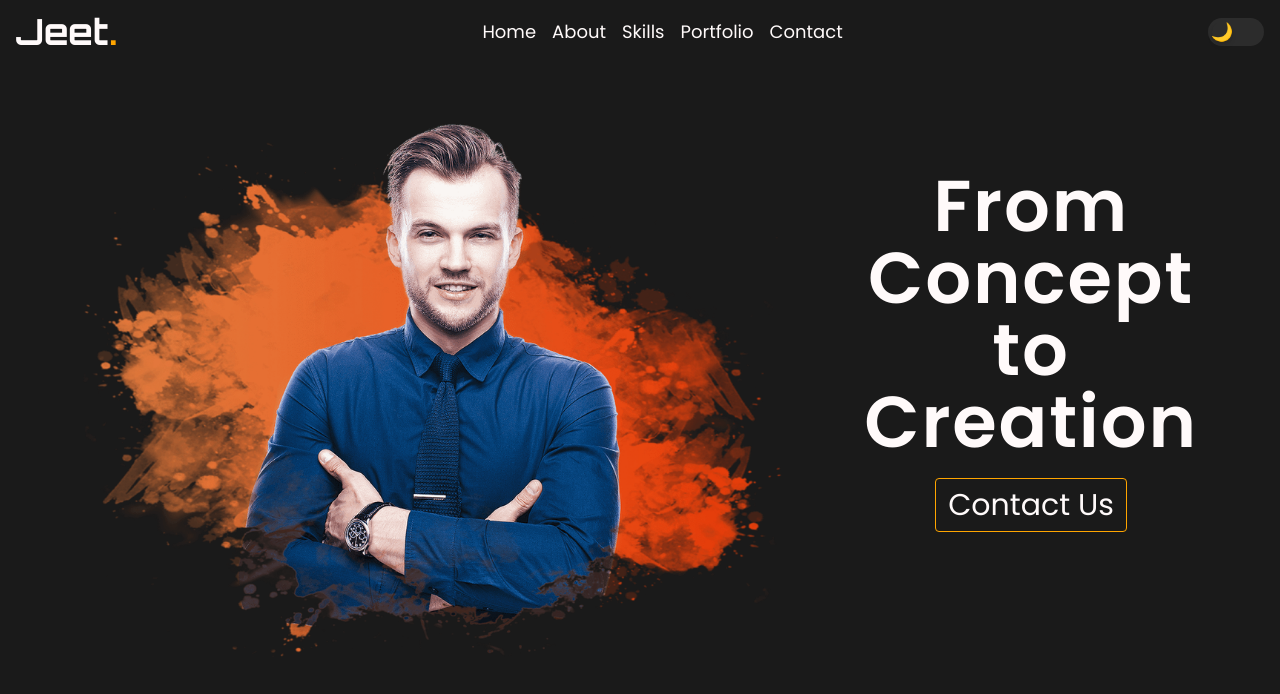
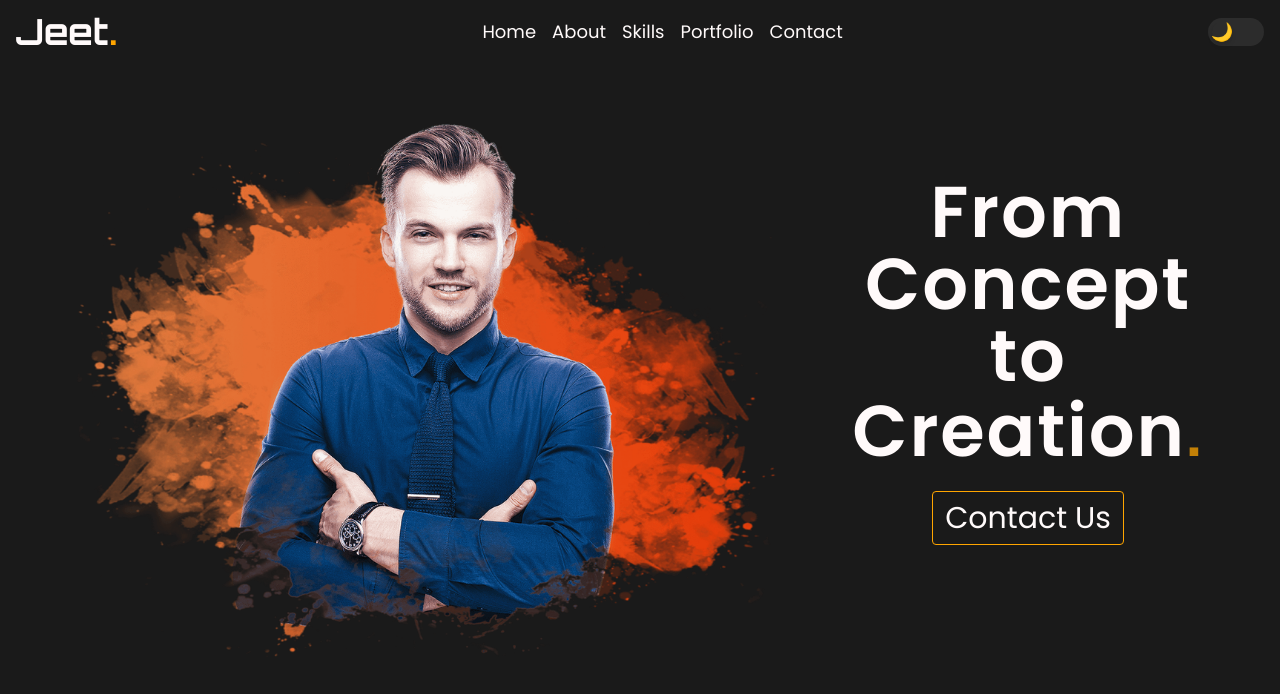
Before and after one commit to jeetsingh008/my-portfolio, a Next.js app: page / in a window 1280 px wide. Shown: the top 694 px of the page. Built offline with nearby package versions, Linux system fonts and the light colour scheme.

Commit message:
styling changes

```diff
--- a/components/home/Hero.tsx
+++ b/components/home/Hero.tsx
@@ -22,9 +22,9 @@ const HeroSection = () => {
           <p className="text-center text-4xl sm:text-6xl md:text-7xl xl:text-7xl font-semibold tracking-wide">
             From <br /> <span>Concept</span>
             <br />
-            to <br /> <span>Creation</span>
+            to <br /> <span>Creation</span><span className="text-orange animate-pulse font-orbitron">.</span>
           </p>
-          <div className="flex justify-center items-center m-5">
+          <div className="flex justify-center items-center mt-6">
             <button className="border border-orange rounded-sm text-xl lg:text-2xl xl:text-3xl px-3 py-2 hover:bg-orange hover:text-gray-dark transition-colors duration-300 ease-in-out">
               Contact Us
             </button>
--- a/src/app/page.tsx
+++ b/src/app/page.tsx
@@ -11,7 +11,7 @@ const HomeContent = () => {
 
   return (
     <div
-      className={`w-full min-h-screen ${
+      className={`w-full min-h-screen transition-colors duration-300 ease-in-out ${
         themeMode === "dark"
           ? "bg-gray-dark text-snow"
           : "bg-lightMode text-gray-dark"
```
